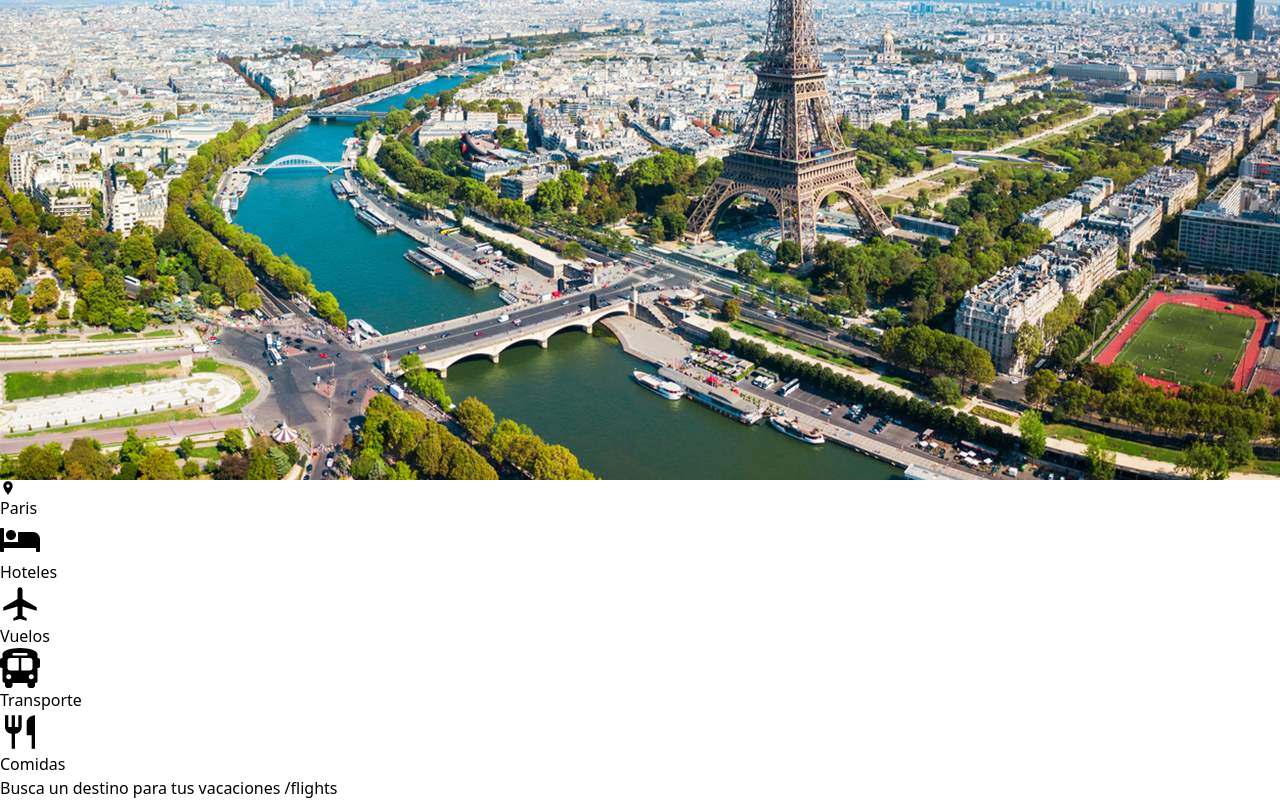
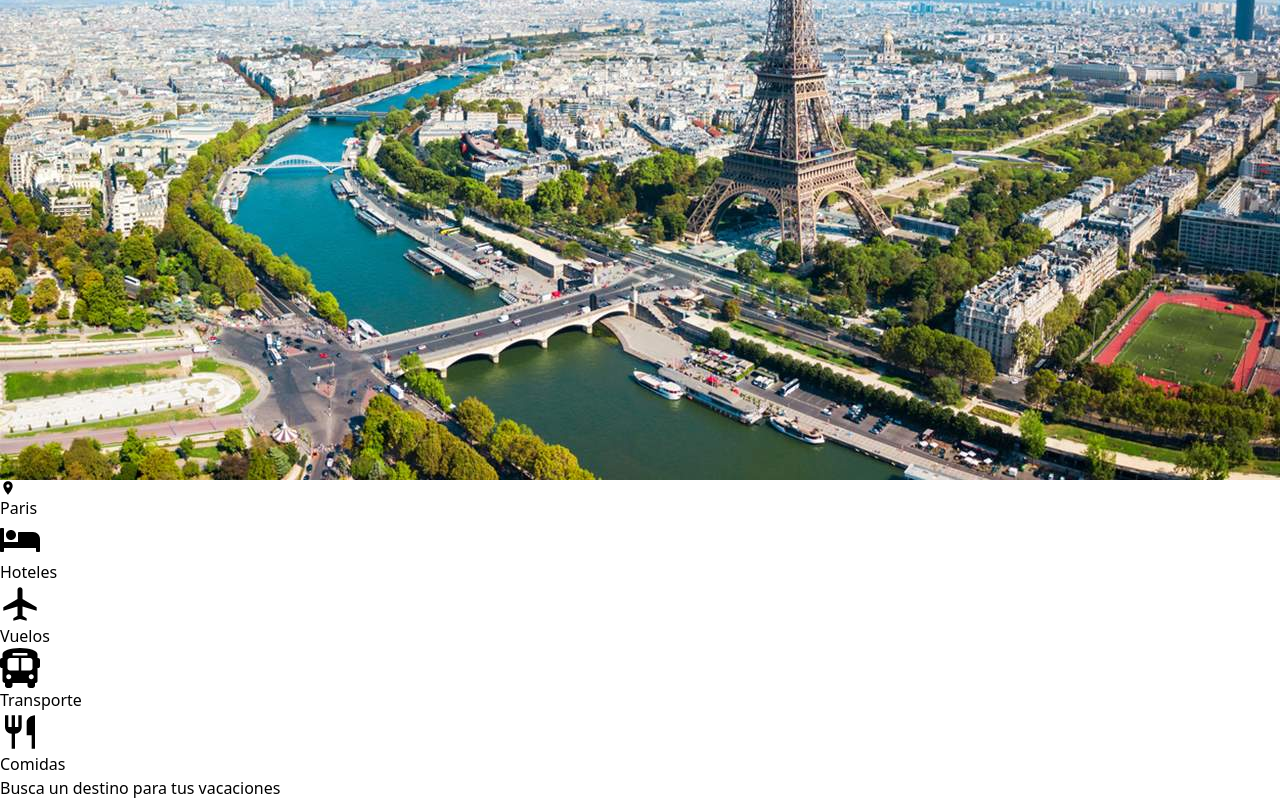
Before and after one commit to cswni/go-traveling, a React (Vite) app: page /#/flights in a window 1280 px wide. Shown: the part 240-1040 px from the top of the page. Built offline with nearby package versions, Linux system fonts and the light colour scheme.

Commit message:
Navegacion corregida

```diff
--- a/src/components/ItemNavigation.tsx
+++ b/src/components/ItemNavigation.tsx
@@ -6,27 +6,30 @@ type itemNavigationProps = {
     label: string;
     url: string;
     icon: IconType;
-    isActive: any
 }
 
 export const ItemNavigation = (props: itemNavigationProps) => {
     const { label, url, icon: Icon } = props;
     const {pathname} = useLocation()
 
+  return (
+      <>
+      <Link to={url}>
+        <li className='flex flex-col cursor-pointer group'>
 
-  return (
-    <Link to={url}>
-        <li className='flex flex-col cursor-pointer group'>
         <span className={`
             flex h-24 items-center justify-center rounded-lg
-            ${pathname === url ? 'bg-cyan-500':''}
-            ${pathname === url ? 'text-white':'text-cyan-500'}
-            ${pathname === url ? 'hover:text-cyan-500 hover:bg-white':'hover:text-white hover:bg-cyan-500'}
+            ${pathname == url ? 'bg-cyan-500':''}
+            ${pathname == url ? 'text-white':'text-cyan-500'}
+            ${pathname == url ? 'hover:text-cyan-500 hover:bg-white':'hover:text-white hover:bg-cyan-500'}
             `}>
             <Icon size={40} />
         </span>
        <span className="group-hover:font-bold">{ label }</span>
+
     </li>
-        </Link>
+      </Link>
+      </>
+
   )
 }
--- a/src/components/Navigation.tsx
+++ b/src/components/Navigation.tsx
@@ -15,7 +15,7 @@ export const Navigation = () => {
         <nav className="flex px-3 mt-4 sm:px-2">
             <ul className="grid gap-x-4 lg:gap-x-10 grid-cols-4 w-full justify-between text-center">
             {links.map(({ url, label, icon }) => (
-                <ItemNavigation key={url} url={url} label={label} icon={icon} isActive={true}  />
+                <ItemNavigation key={url} url={url} label={label} icon={icon} />
             ))
             }
             </ul>
--- a/src/components/Title.tsx
+++ b/src/components/Title.tsx
@@ -1,13 +1,10 @@
-import {useLocation} from 'react-router-dom'
-
 type Props = {
     texto: string
 }
 
 export const Title = (props: Props) => {
-    const {pathname} = useLocation();
     const {texto} = props;
   return (
-    <h1 className="text-lg font-semibold">{texto} {pathname}</h1>
+    <h1 className="text-lg font-semibold">{texto}</h1>
   )
 }
```
